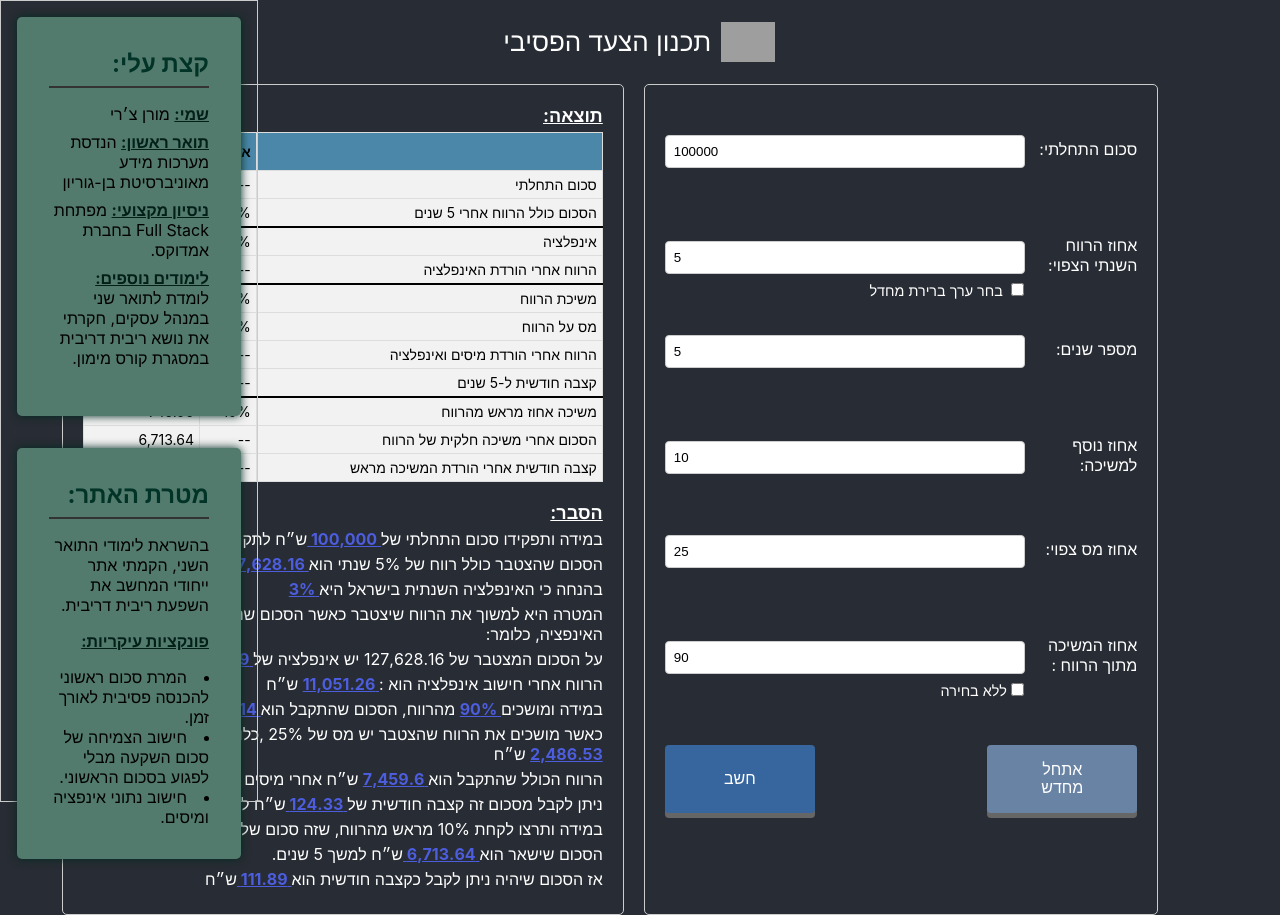
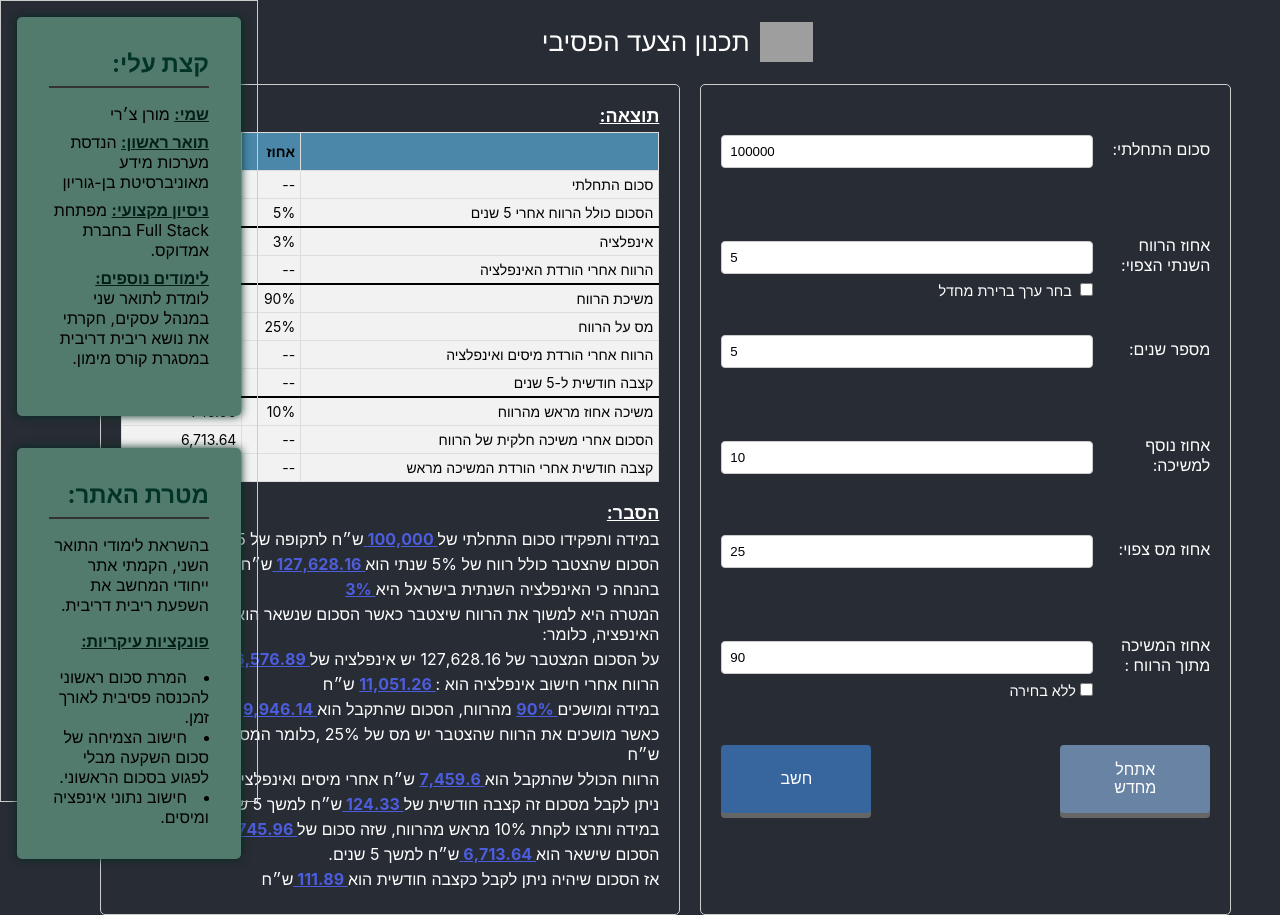
Before and after one commit to MoranChery/planning-passive-step, a React (Create React App) app: page / in a window 1280 px wide. Built offline with nearby package versions, Linux system fonts and the light colour scheme; grey boxes are pictures that could not be loaded.

Commit message:
change  padding

```diff
--- a/src/cssFiles/App.css
+++ b/src/cssFiles/App.css
@@ -31,7 +31,7 @@
 }
 
 body{
-  padding-right: 5%;
+  padding-right: 2%;
   display: flex;
   flex-direction: row-reverse;
   gap: 20px;
```
